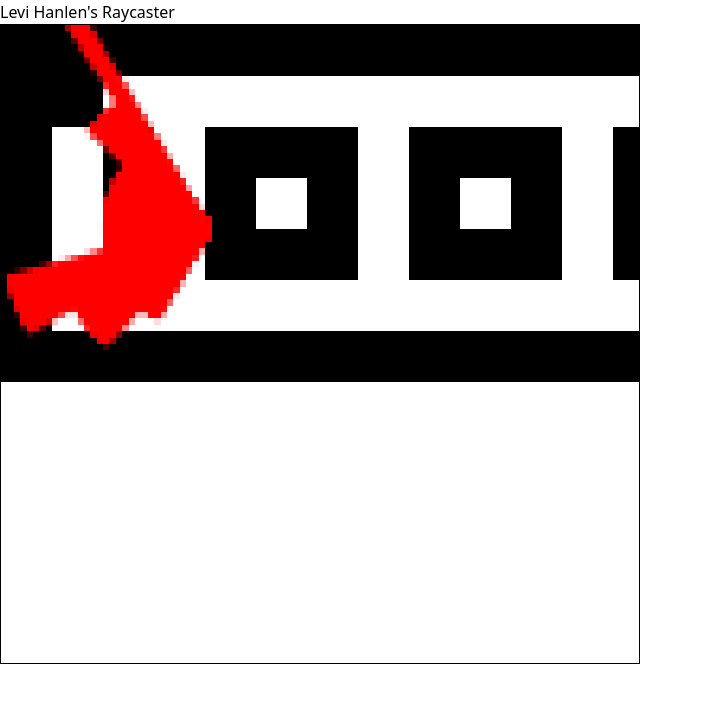
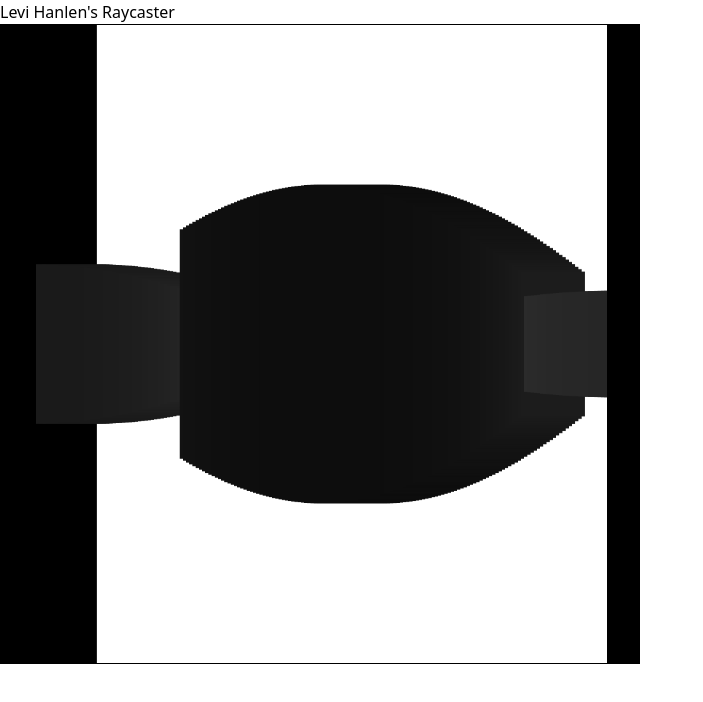
Before and after one commit to levihanlen/raycast-node, a website built with Vite: page index.html in a window 1280 px wide. Shown: the whole page, without its empty margins (0-703 px from the left). Built offline with nearby package versions, Linux system fonts and the light colour scheme; animation ran at ten frames a second.

Commit message:
feat: make the 3d logic

```diff
--- a/index.html
+++ b/index.html
@@ -9,10 +9,9 @@
     <h1>Levi Hanlen's Raycaster</h1>
     <canvas
       id="canvas"
-      width="100"
-      height="100"
+      width="1000"
+      height="1000"
       class="aspect-square border border-black h-full w-1/2"
-      style="image-rendering: pixelated; image-rendering: crisp-edges"
     ></canvas>
     <script src="/src/main.ts"></script>
   </body>
--- a/src/main.ts
+++ b/src/main.ts
@@ -7,25 +7,27 @@ interface User {
   rotSpeed: number;
 }
 
-const canvas = document.querySelector("#canvas");
+const canvas: HTMLCanvasElement = document.querySelector("#canvas")!;
 
 // @ts-ignore dont matter
-const ctx = canvas.getContext("2d");
+const ctx = canvas.getContext("2d")!;
 
-ctx.imageSmoothingEnabled = false;
+// ctx.imageSmoothingEnabled = false;
 
 // ctx.fillRect(2, 4, 20, 30);
 
 const user: User = {
   x: 4,
   y: 4,
-  angle: 180,
-  fov: 60,
-  moveSpeed: 0.2, // Movement speed
+  angle: 90,
+  fov: 10,
+  moveSpeed: 0.05, // Movement speed
   rotSpeed: 3, // Rotation speed
 };
 
-const totalRays = user.fov * 2;
+const totalRays = 200;
+
+const using2d = false;
 
 const map = [
   [1, 1, 1, 1, 1, 1, 1, 1, 1, 1, 1, 1, 1, 1, 1, 1],
@@ -37,8 +39,21 @@ const map = [
   [1, 1, 1, 1, 1, 1, 1, 1, 1, 1, 1, 1, 1, 1, 1, 1],
 ];
 
+const mapY = map.length;
+const mapX = map[0].length;
+
+function keepWithin(x: number, y: number) {
+  const clampedX = Math.max(0, Math.min(x, mapX - 1));
+
+  const clampedY = Math.max(0, Math.min(y, mapY - 1));
+
+  return { x: clampedX, y: clampedY };
+}
+
 const tileSize = 8;
-
+function draw2d() {
+  drawMap();
+}
 function drawMap() {
   for (let row = 0; row < map.length; row++) {
     for (let col = 0; col < map[row].length; col++) {
@@ -64,21 +79,18 @@ window.addEventListener("keyup", (e) => {
 gameLoop();
 
 function gameLoop() {
-  ctx.clearRect(0, 0, 100, 100);
+  if (!ctx) {
+    return;
+  }
+  ctx.clearRect(0, 0, canvas.width, canvas.height);
 
-  // Draw the map
-  drawMap();
-
-  // Handle user input and update position
   handleInput();
 
-  // Cast rays based on updated user position and angle
   castRays();
+  if (using2d) {
+    draw2d();
+  }
 
-  // Draw the user as a circle for visualization
-  // drawUser();
-
-  // Request the next frame
   requestAnimationFrame(gameLoop);
 }
 
@@ -103,38 +115,60 @@ function handleInput() {
 
 function moveUser(amount: number) {
   const radians = (user.angle / 180) * Math.PI;
-  const x = Math.cos(radians) * amount;
-  const y = Math.sin(radians) * amount;
-  user.x += x;
-  user.y += y;
+  const thisX = Math.cos(radians) * amount;
+  const thisY = Math.sin(radians) * amount;
+
+  const userX = user.x + thisX;
+  const userY = user.y + thisY;
+
+  const { x, y } = keepWithin(userX, userY);
+  user.x = x;
+  user.y = y;
 }
 
 function castRays() {
-  console.log("in there");
   const maxDist = 1000;
-  const moveDist = 1;
+  const moveDist = 0.001;
   for (let i = 0; i < totalRays; i++) {
-    console.log("hi");
     const rayAngle = (i - user.fov + user.angle) % 360;
     const radians = (rayAngle / 180) * Math.PI;
 
     const xMove = Math.cos(radians) * moveDist;
     const yMove = Math.sin(radians) * moveDist;
+
     let x = user.x + xMove;
     let y = user.y + yMove;
-    let colliding = findColliding(x, y);
-    let dist = 1;
+    let colliding = false;
+    let dist = moveDist;
     while (dist < maxDist && !colliding) {
-      x += xMove;
-      y += yMove;
-      dist += 1;
       colliding = findColliding(x, y);
+
+      if (colliding) {
+        //  x -=
+      } else {
+        x += xMove;
+        y += yMove;
+        dist += moveDist;
+      }
     }
-    drawRay(x, y);
+    drawRay(i, dist);
+    drawRay2d(x, y);
   }
 }
 
-function drawRay(x: number, y: number) {
+function drawRay(i: number, dist: number) {
+  const bar = canvas.width / user.fov;
+  const startX = (i / totalRays) * canvas.width;
+
+  ctx.fillStyle = `hsl(10, 0%, ${dist * 5}%)`;
+  const height = ((1 / dist) * canvas.height) / 2;
+  ctx.fillRect(startX, canvas.height / 2 - height / 2, bar, height);
+}
+
+function drawRay2d(x: number, y: number) {
+  if (!using2d) {
+    return;
+  }
   ctx.beginPath();
   ctx.moveTo(user.x * 8, user.y * 8);
   ctx.lineTo(x * 8, y * 8);
@@ -145,9 +179,14 @@ function drawRay(x: number, y: number) {
 }
 
 function findColliding(x: number, y: number) {
-  const thisX = Math.round(x);
-  const thisY = Math.round(y);
-  const thing = map[thisY][thisX];
+  const { x: floorX, y: floorY } = keepWithin(Math.floor(x), Math.floor(y));
+  const thing = map[floorY][floorX];
+
+  //  const { x: ceilX, y: ceilY } = keepWithin(Math.ceil(x), Math.ceil(y));
+  // console.log("ciel", ceilX, ceilY);
+  // const thing2 = map[ceilY][ceilX];
+  // debugger;
+  // console.log(thing, thing2);
   if (thing === 1) {
     return true;
   } else {
```
